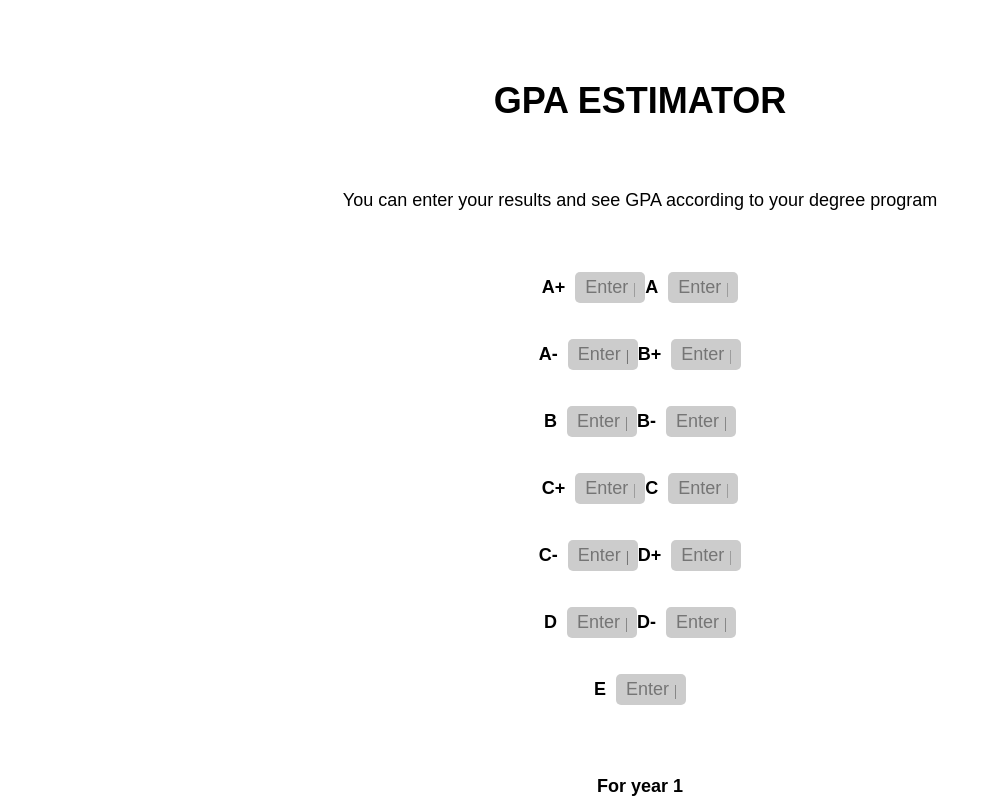
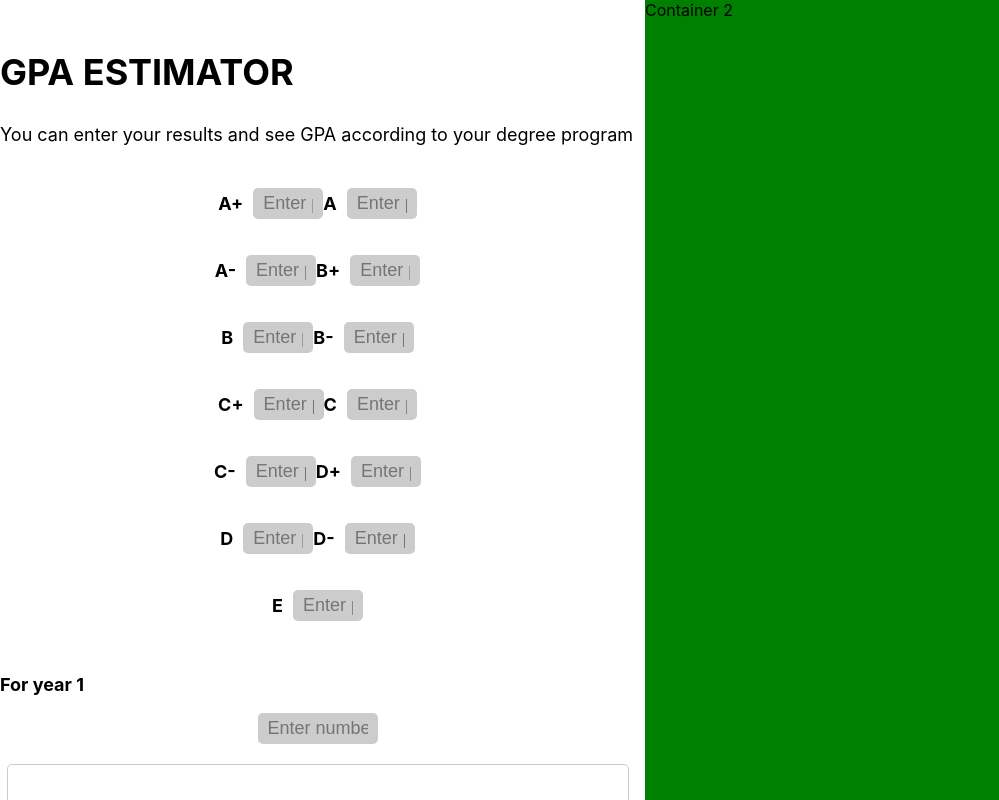
Before and after one commit to isurubandara1/GPA_Calculator_Website, a React (Create React App) app: page / in a window 1280 px wide. Shown: the top 800 px of the page, without its empty margins (0-999 px from the left). Built offline with nearby package versions, Linux system fonts and the light colour scheme.

Commit message:
page divided to two part

```diff
--- a/src/App.css
+++ b/src/App.css
@@ -1,9 +1,17 @@
 .container {
-    display: flex;
-    flex-direction: column;
-    align-items: center;
-    font-family: Arial, sans-serif;
-  }
+  display: flex;
+  justify-content: space-between;
+}
+
+.container1 {
+  flex: 1;
+  margin-right: 10px;
+}
+
+.container2 {
+  flex: 1;
+  background-color: green;
+}
 
   .topicContainer {
     margin-top: 50px;
--- a/src/App.js
+++ b/src/App.js
@@ -105,6 +105,7 @@ const App = () => {
 
   return (
     <div className="container">
+    <div className="container1">
       <div className="topicContainer">
         <h2 className="topic">GPA ESTIMATOR</h2>
       </div>
@@ -246,6 +247,8 @@ const App = () => {
 
       <p className="gpaText">Your GPA is {button}</p>
     </div>
+    <div className="container2">Container 2</div>
+    </div>
   );
 };
 
```
